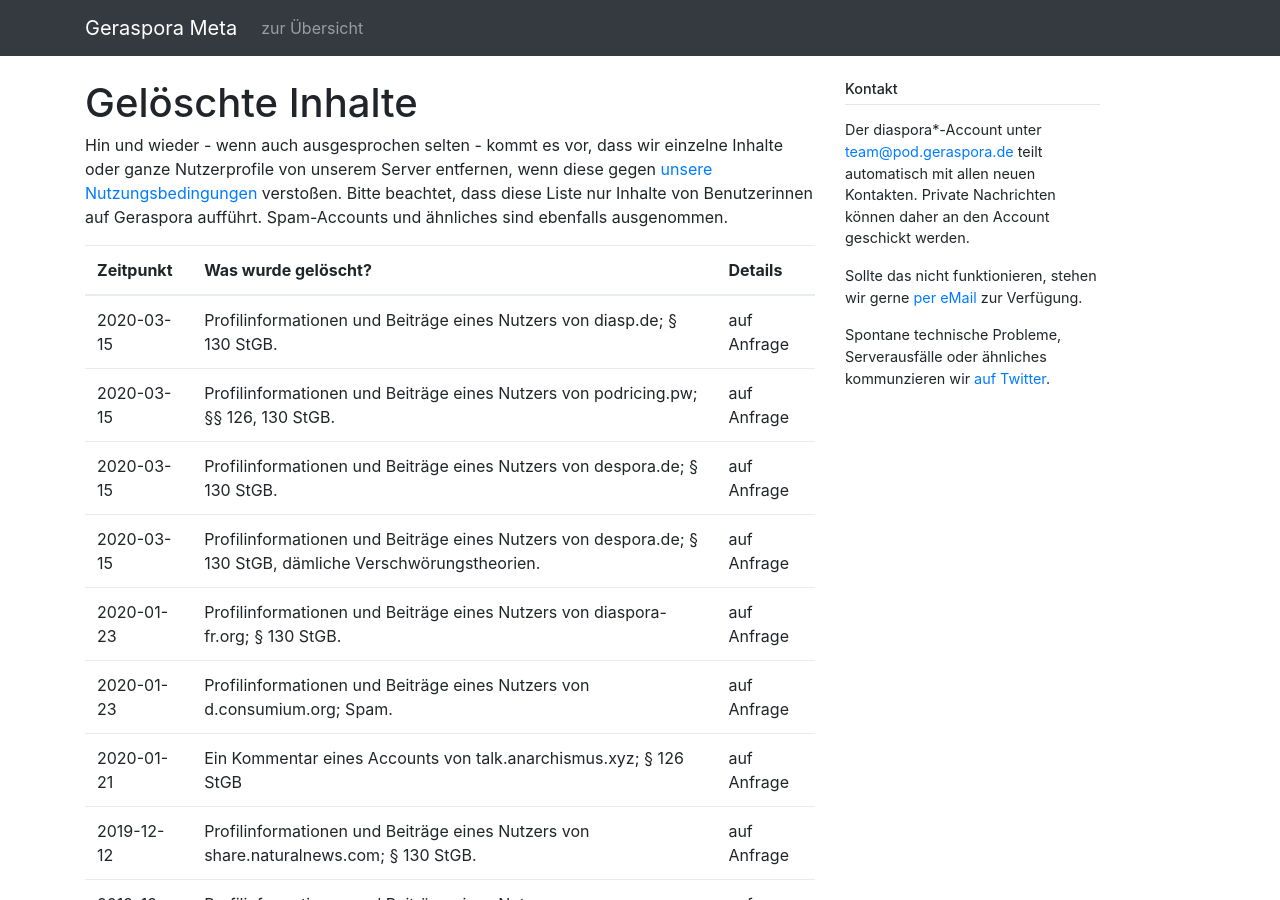
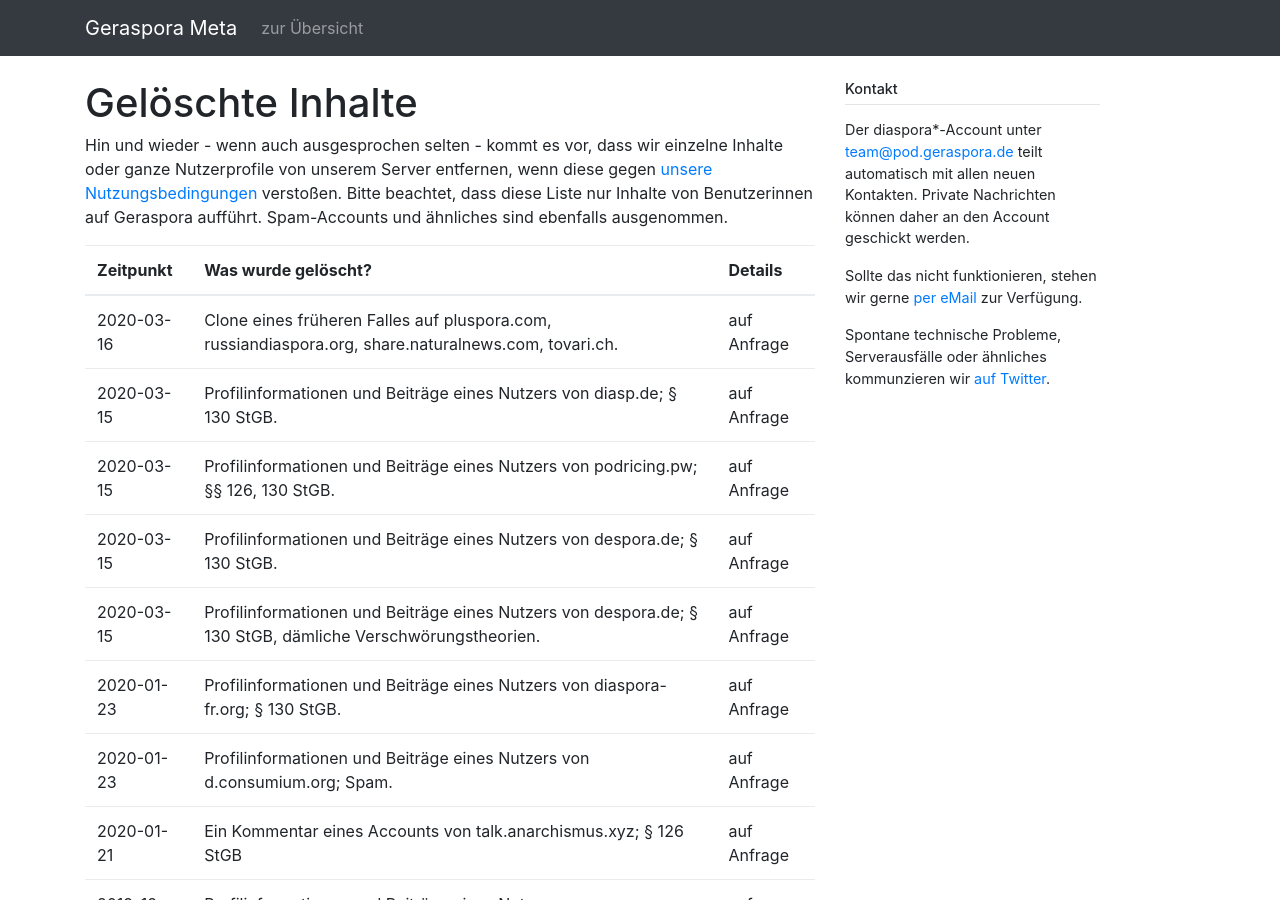
Before and after one commit to geraspora/meta, a Jekyll site: the page built from pod/deleted_contents.md, in a window 1280 px wide and 900 px high. Built offline with Jekyll 4.4.1, drawn with Linux system fonts in a browser that asks for light colours.

Commit message:
removed some clones

```diff
--- a/pod/deleted_contents.md
+++ b/pod/deleted_contents.md
@@ -8,6 +8,7 @@
 
 | Zeitpunkt  | Was wurde gelöscht?                                                                                        | Details                                                                 |
 | ---------- | ---------------------------------------------------------------------------------------------------------- | ----------------------------------------------------------------------- |
+| 2020-03-16 | Clone eines früheren Falles auf pluspora.com, russiandiaspora.org, share.naturalnews.com, tovari.ch.       | auf Anfrage                                                             |
 | 2020-03-15 | Profilinformationen und Beiträge eines Nutzers von diasp.de; § 130 StGB.                                   | auf Anfrage                                                             |
 | 2020-03-15 | Profilinformationen und Beiträge eines Nutzers von podricing.pw; §§ 126, 130 StGB.                         | auf Anfrage                                                             |
 | 2020-03-15 | Profilinformationen und Beiträge eines Nutzers von despora.de; § 130 StGB.                                 | auf Anfrage                                                             |
```
